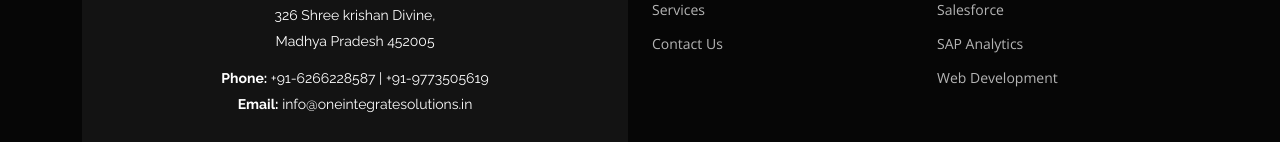
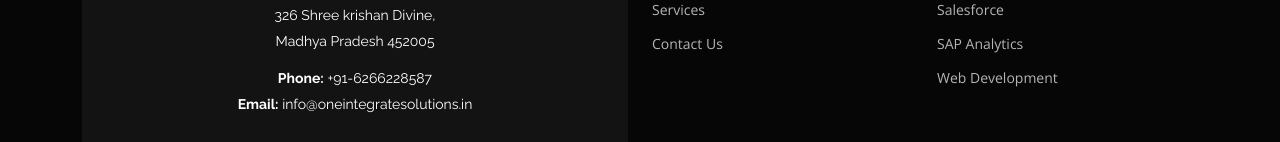
Before and after one commit to sanvikadam/One-Integrate-Solutions, a plain HTML site: page index.html in a window 1280 px wide. Shown: the part 4138-4280 px from the top of the page. Drawn offline with nearby package versions, Linux system fonts and the light colour scheme.

Commit message:
removed number from website

```diff
--- a/index.html
+++ b/index.html
@@ -578,7 +578,7 @@
             <div class="footer-contact pt-3">
               <p>326 Shree krishan Divine,</p>
               <p>Madhya Pradesh 452005</p>
-              <p class="mt-3"><strong>Phone:</strong> <span>+91-6266228587 | +91-9773505619</span></p>
+              <p class="mt-3"><strong>Phone:</strong> <span>+91-6266228587</span></p>
               <p><strong>Email:</strong> <span>info@oneintegratesolutions.in</span></p>
             </div>
             <div class="social-links d-flex mt-4">
```
Also changed, not shown: 1 other file.
